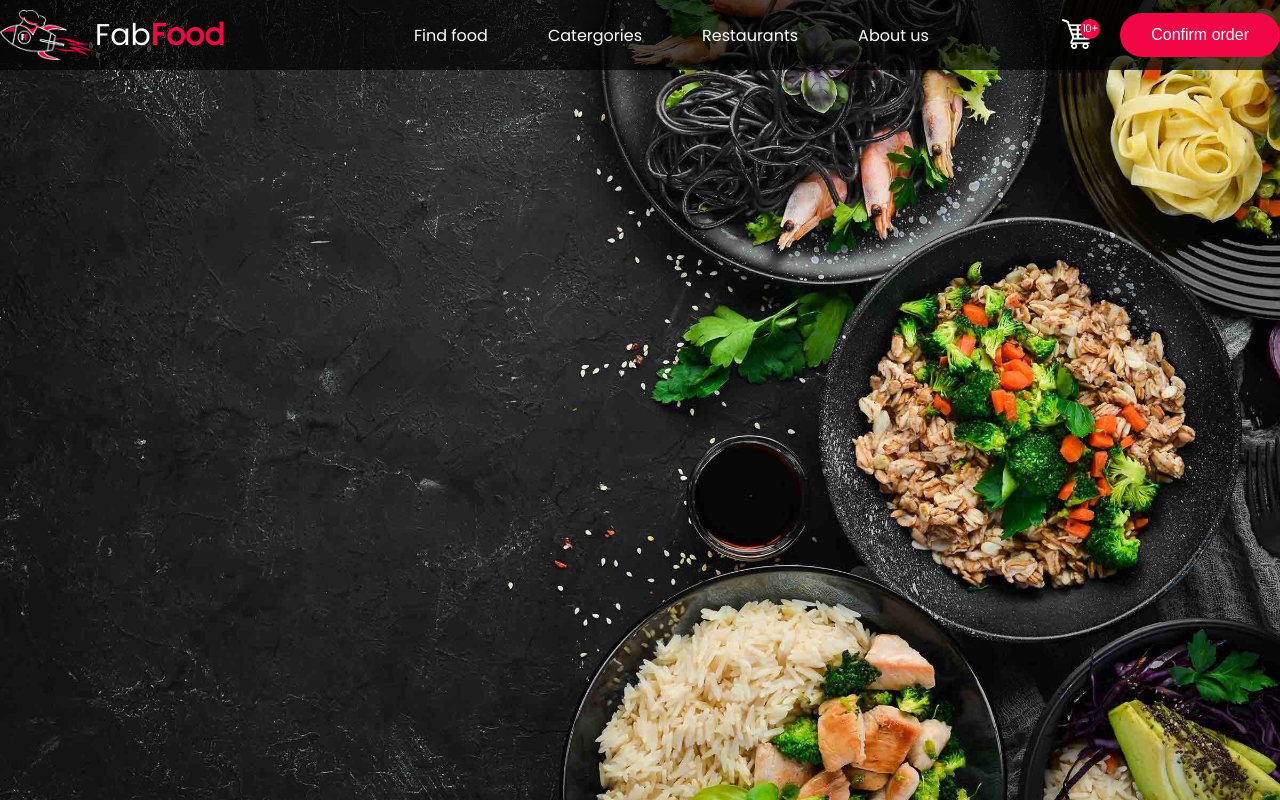
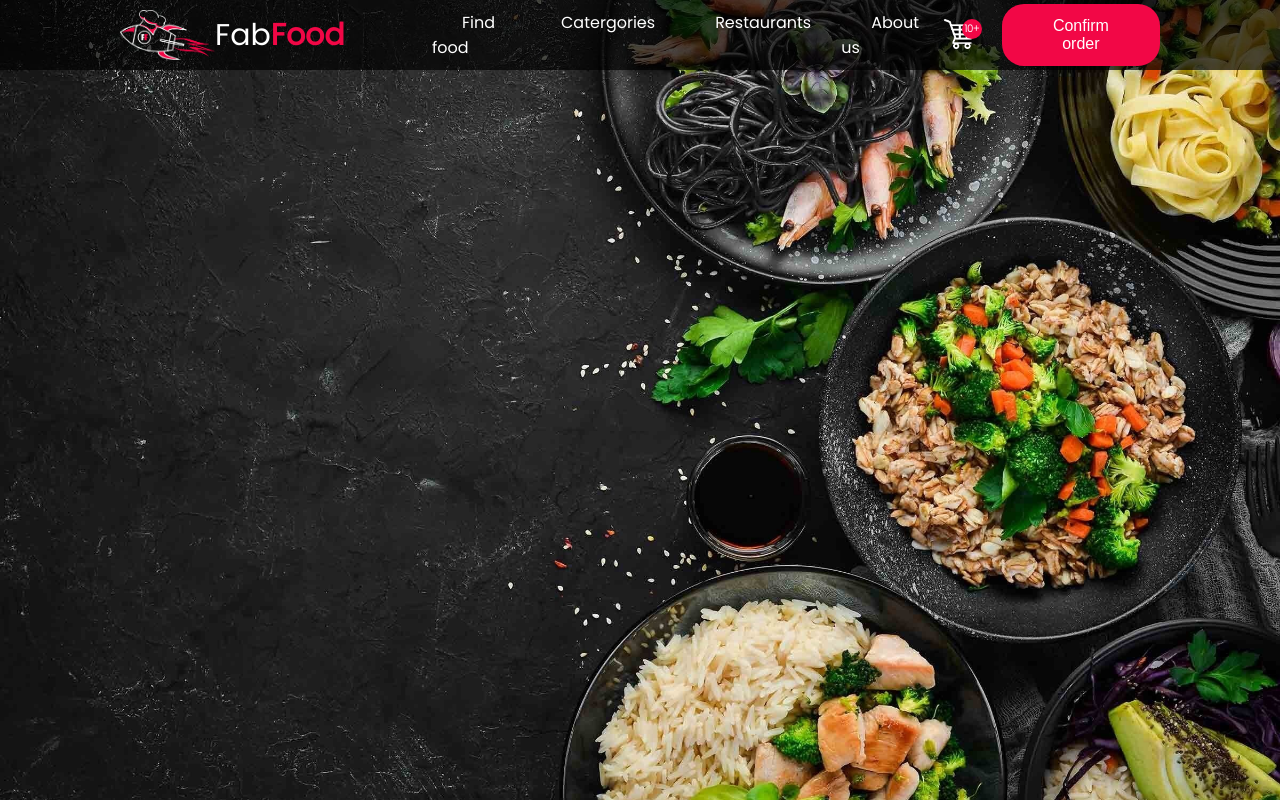
Before and after one commit to FabianXRL16/FabFood, a Vue app: page / in a window 1280 px wide. Built offline with nearby package versions, Linux system fonts and the light colour scheme.

Commit message:
Padding vars

```diff
--- a/src/assets/styles/variables.css
+++ b/src/assets/styles/variables.css
@@ -12,6 +12,7 @@
   /* COLORS */
     --bg-primary: #F20746;
     --white: #fff;
+    --black: #1A1A1A;
 
   /* FONTS */
     --font_primary: poppinsRegular;
@@ -19,4 +20,7 @@
 
   /* FONT SIZEs */
     --btn-text-primary: 16px;
+
+  /* PADDING */
+  --p-main: 0 120px 0;
 }
```
